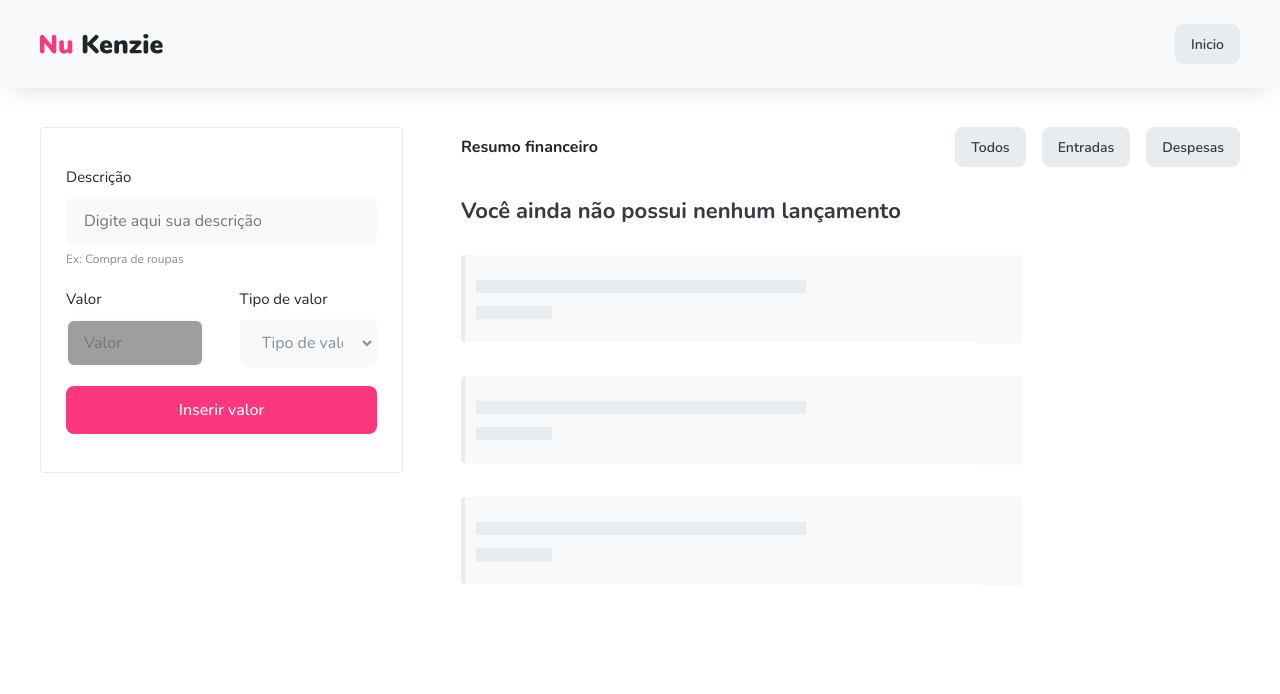
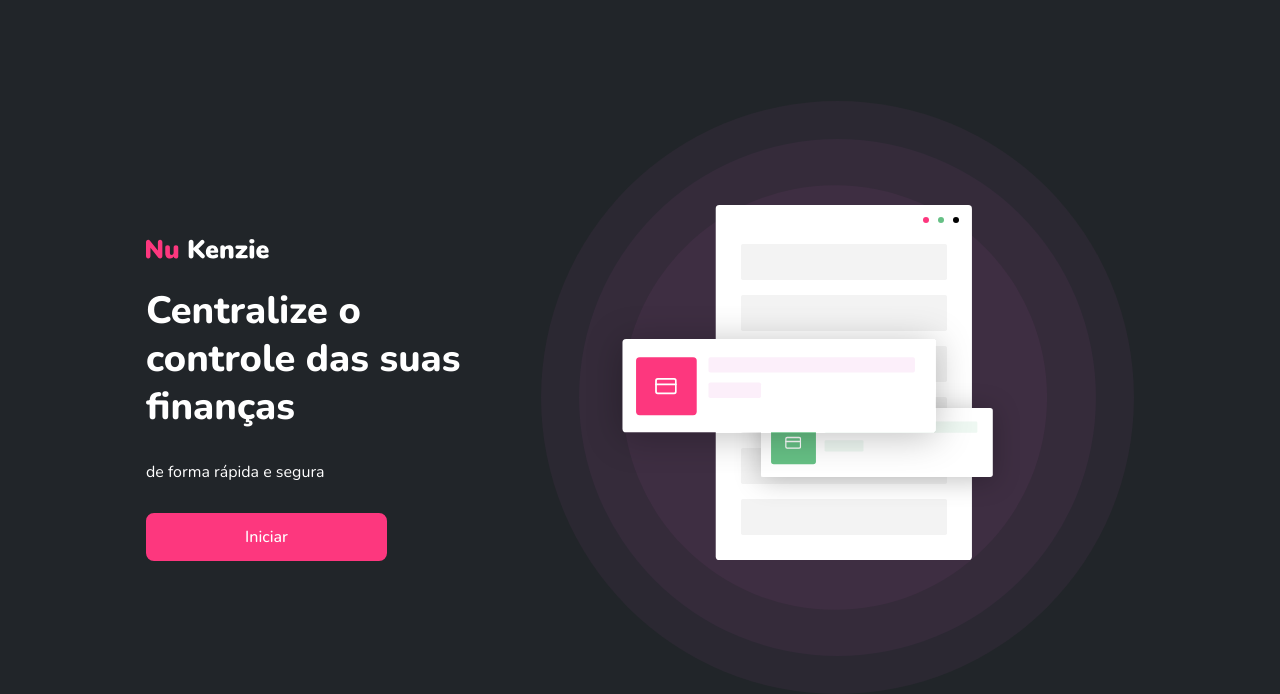
Before and after one commit to Kenzie-Academy-Brasil-Developers/nukenzie-project, a React (Vite) app: page / in a window 1280 px wide. Shown: the top 694 px of the page. Built offline with nearby package versions, Linux system fonts and the light colour scheme; grey boxes are pictures that could not be loaded.

Commit message:
feat: change listTransactions useState from Dashboard to App

```diff
--- a/src/App.jsx
+++ b/src/App.jsx
@@ -5,14 +5,16 @@
 
 function App() {
 
-  const [isLogged, setIsLogged] = useState(false);
+  const [isLogged, setIsLogged] = useState(true);
+
+  const [listTransactions, setListTransactions] = useState([]);
 
   return (
     <>
       {isLogged ?
         <Home setIsLogged={setIsLogged} />
         :
-        <Dashboard setIsLogged={setIsLogged} />
+        <Dashboard setIsLogged={setIsLogged} listTransactions={listTransactions} setListTransactions={setListTransactions} />
       }
     </>
   );
--- a/src/components/Dashboard/index.jsx
+++ b/src/components/Dashboard/index.jsx
@@ -1,4 +1,3 @@
-import React, { useState } from 'react';
 import Card from '../Card';
 import EmptyBox from '../EmptyBox';
 import Form from '../Form';
@@ -7,9 +6,7 @@
 import TotalMoney from '../TotalMoney';
 import './index.css';
 
-const Dashboard = ({ setIsLogged }) => {
-
-    const [listTransactions, setListTransactions] = useState([]);
+const Dashboard = ({ setIsLogged, listTransactions, setListTransactions }) => {
 
     return (
         <>
```
